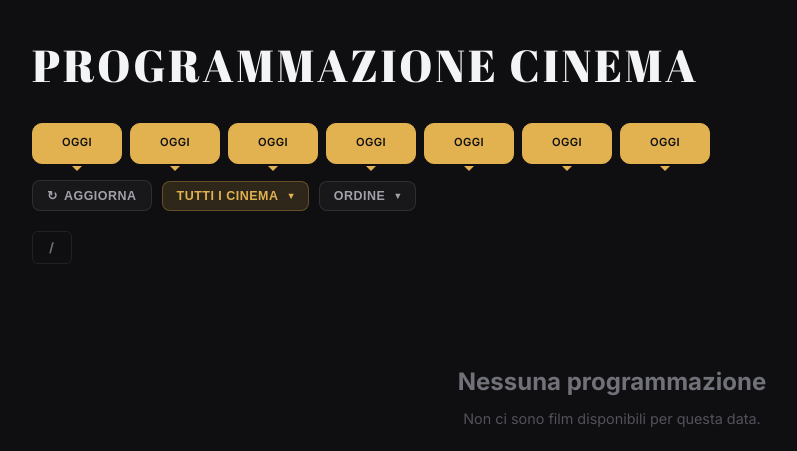
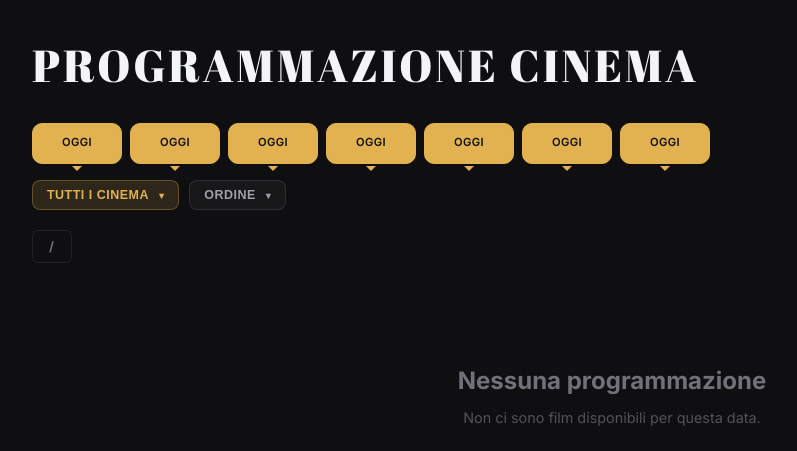
Before and after one commit to Priestomm/bologna-cinema-scraper, a FastAPI app: template bot/templates/schedule.html in a window 1280 px wide. Shown: the part 92-543 px from the top of the page, without its empty margins (28-825 px from the left). Run offline with FastAPI, Linux system fonts and the light colour scheme; the template is opened without the code that fills it, so the values that code supplies are empty; parts of the project's set-up code (start-up, migrations or seed data) failed here and were passed over.

Commit message:
feat: auto-refresh ogni 15 minuti, rimosso bottone Aggiorna
- Rimosso bottone Aggiorna e relativo CSS/JS
- Aggiunto setInterval per auto-refresh ogni 15 minuti
- Pulito JS da funzioni doRefresh/pollRefresh/resetBtn

```diff
--- a/bot/templates/schedule.html
+++ b/bot/templates/schedule.html
@@ -135,18 +135,6 @@ body{
 .filter-bar{
   display:flex;gap:10px;padding:0 0 20px;flex-wrap:wrap;align-items:center
 }
-.refresh-btn{
-  display:flex;align-items:center;gap:6px;
-  padding:7px 14px;border-radius:8px;font-size:0.78rem;font-weight:600;
-  text-transform:uppercase;letter-spacing:0.04em;
-  background:rgba(255,255,255,0.04);border:1px solid rgba(255,255,255,0.1);
-  color:#a1a1aa;cursor:pointer;backdrop-filter:blur(10px);
-  transition:all .2s ease
-}
-.refresh-btn:hover{border-color:rgba(226,178,80,0.4);color:#e2b250}
-.refresh-btn.loading{opacity:0.5;pointer-events:none}
-.refresh-btn .spin{animation:spin 1s linear infinite;display:inline-block}
-@keyframes spin{from{transform:rotate(0deg)}to{transform:rotate(360deg)}}
 .filter-btn{
   display:flex;align-items:center;gap:6px;
   padding:7px 14px;border-radius:8px;font-size:0.78rem;font-weight:600;
@@ -416,7 +404,6 @@ body{
   .date-day{font-size:0.6rem}
   .date-month{font-size:0.55rem}
   .filter-bar{padding:0 0 14px}
-  .refresh-btn{padding:6px 10px;font-size:0.7rem}
   .filter-btn{padding:6px 10px;font-size:0.7rem}
   .day-header{font-size:0.75rem;padding:5px 14px;margin-bottom:14px}
   .footer{padding:20px 0}
@@ -470,10 +457,6 @@ body{
 
   <!-- filter bar -->
   <div class="filter-bar">
-    <button class="refresh-btn" id="refreshBtn" onclick="doRefresh()">
-      <span id="refreshIcon">&#8635;</span> Aggiorna
-    </button>
-
     <div class="filter-wrapper" id="filterWrapper">
       <button class="filter-btn active" id="filterToggle">
         <span id="filterLabel">Tutti i cinema</span>
@@ -618,48 +601,10 @@ body{
   setupDropdown('sortToggle', 'sortMenu');
   setupDropdown('genreToggle', 'genreMenu');
 
-  // refresh
-  window.doRefresh = function() {
-    var btn = document.getElementById('refreshBtn');
-    var icon = document.getElementById('refreshIcon');
-    btn.classList.add('loading');
-    icon.classList.add('spin');
-    icon.textContent = '⟳';
-
-    fetch('/api/refresh', {method: 'POST'})
-      .then(function(r) { return r.json(); })
-      .then(function(d) {
-        if (d.status === 'started' || d.status === 'already_running') {
-          pollRefresh();
-        } else {
-          resetBtn();
-        }
-      })
-      .catch(function() { resetBtn(); });
-  };
-
-  function pollRefresh() {
-    setTimeout(function() {
-      fetch('/api/refresh/status')
-        .then(function(r) { return r.json(); })
-        .then(function(d) {
-          if (d.in_progress) {
-            pollRefresh();
-          } else {
-            window.location.reload();
-          }
-        })
-        .catch(function() { window.location.reload(); });
-    }, 2000);
-  }
-
-  function resetBtn() {
-    var btn = document.getElementById('refreshBtn');
-    var icon = document.getElementById('refreshIcon');
-    btn.classList.remove('loading');
-    icon.classList.remove('spin');
-    icon.textContent = '\u21BB';
-  }
+  // auto-refresh ogni 15 minuti
+  setInterval(function() {
+    window.location.reload();
+  }, 15 * 60 * 1000);
 
   // filter
   const filterItems = document.querySelectorAll('#filterMenu .dropdown-item');
```
